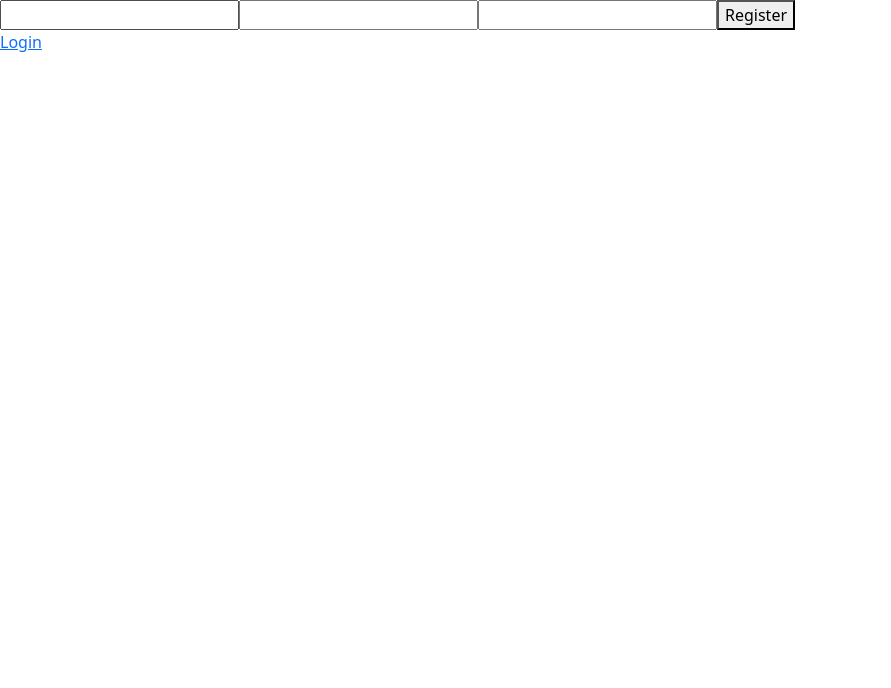
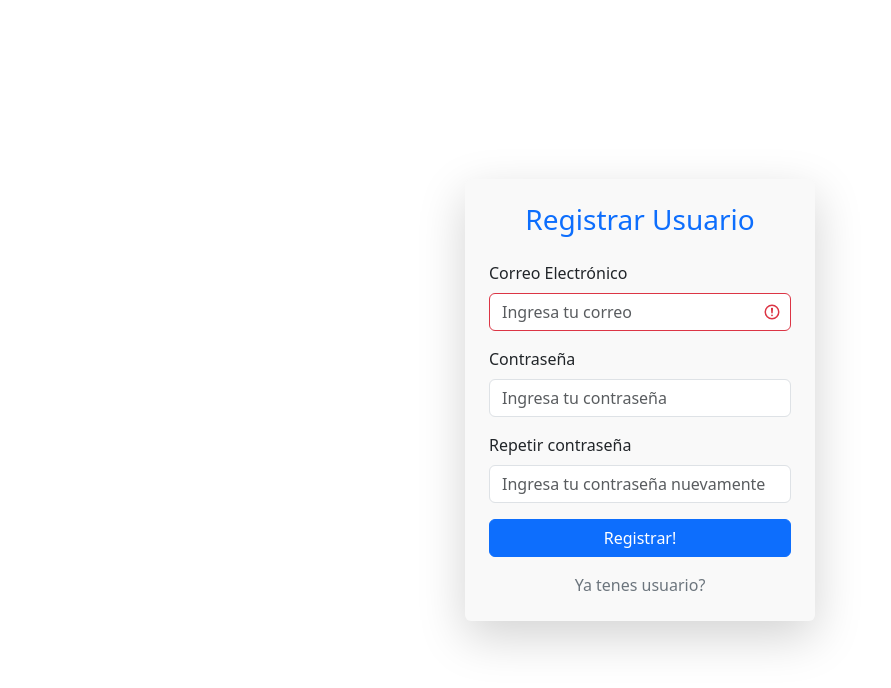
Before and after one commit to ThomasChaures/React-Peugot, a React (Vite) app: page /register in a window 1280 px wide. Shown: the top 688 px of the page, without its empty margins (0-891 px from the left). Built offline with nearby package versions, Linux system fonts and the light colour scheme.

Commit message:
login, register, token

```diff
--- a/index.html
+++ b/index.html
@@ -5,7 +5,7 @@
     <link rel="icon" type="image/svg+xml" href="/vite.svg" />
     <meta name="viewport" content="width=device-width, initial-scale=1.0" />
     <link href="https://cdn.jsdelivr.net/npm/bootstrap@5.3.3/dist/css/bootstrap.min.css" rel="stylesheet" integrity="sha384-QWTKZyjpPEjISv5WaRU9OFeRpok6YctnYmDr5pNlyT2bRjXh0JMhjY6hW+ALEwIH" crossorigin="anonymous">
-    <title>Vite + React</title>
+    <title>GetCar</title>
   </head>
   <body>
     <!-- Renderizado de la app en #root -->
--- a/src/App.jsx
+++ b/src/App.jsx
@@ -1,12 +1,11 @@
 import React from "react";
-import Login from "./components/Login/Login";
 
 function App() {
 
   // retorno jsx
   return (
     <>
-    <Login></Login>
+     <h1>Home</h1>
     </>
   );
 }
--- a/src/components/Listado/listItem.css
+++ /dev/null
@@ -1,3 +0,0 @@
-.li{
-    background-color: aqua;
-}
--- a/src/components/Register/Register.jsx
+++ b/src/components/Register/Register.jsx
@@ -1,10 +1,12 @@
 import React, { useState } from "react";
-import { Link, Navigate } from "react-router-dom";
+import { Link, useNavigate} from "react-router-dom";
 
 const Register = () => {
   const [email, setEmail] = useState("");
   const [password, setPassword] = useState("");
   const [passwordVerify, setPasswordVerify] = useState("");
+  const [error, setError] = useState('')
+  const navigate = useNavigate()
 
   const handleSubmit = async (e) => {
     e.preventDefault();
@@ -16,12 +18,18 @@ const Register = () => {
       },
     });
     const data = await response.json();
-    console.log(data);
-    localStorage.setItem("token", data.token);
+    console.log(data.usuario);
+    console.log(data.usuario.token)
+
+
 
     if(response.status === 201){
-      Navigate('/login')
+      navigate('/')
+      localStorage.setItem("token", data.usuario.token);
+    }else {
+      setError('No se pudo registrar al usuario.')
     }
+
   };
 
   const handleChangeEmail = (event) => {
@@ -33,37 +41,69 @@ const Register = () => {
   };
 
   const handleChangePasswordVerify = (event) => {
-    setPassword(event.target.value);
+    setPasswordVerify(event.target.value);
   };
 
+  const checkPassword = () => {
+    return password !== passwordVerify? 'form-control is-invalid' : 'form-control'
+  }
+
+  const checkEmail = () => {
+    return email === '' ? 'form-control is-invalid' : 'form-control'
+  }
+
   return (
-    <>
-      <form onSubmit={handleSubmit}>
+    <div className="d-flex justify-content-center align-items-center vh-100">
+    <form
+      onSubmit={handleSubmit}
+      className="p-4 shadow-lg rounded"
+      style={{ width: '350px', backgroundColor: '#f9f9f9' }}
+    >
+      <h3 className="text-center mb-4 text-primary">Registrar Usuario</h3>
+      <div className="mb-3">
+        <label htmlFor="email" className="form-label">Correo Electrónico</label>
         <input
           type="email"
-          name="email"
+          className={checkEmail()}
           id="email"
+          placeholder="Ingresa tu correo"
           onChange={handleChangeEmail}
+          required
         />
+      </div>
+      <div className="mb-3">
+        <label htmlFor="password" className="form-label">Contraseña</label>
         <input
           type="password"
-          name="password"
+          className={checkPassword()}
           id="password"
+          placeholder="Ingresa tu contraseña"
           onChange={handleChangePassword}
+          required
         />
-
+      </div>
+      <div className="mb-3">
+        <label htmlFor="password" className="form-label">Repetir contraseña</label>
         <input
           type="password"
-          name="passwordConfirm"
-          id="passwordConfirm"
+          className={checkPassword()}
+          id="passwordVerify"
+          placeholder="Ingresa tu contraseña nuevamente"
           onChange={handleChangePasswordVerify}
+          required
         />
-        <button type="submit">Register</button>
-      </form>
+      </div>
+      <button type="submit" className="btn btn-primary w-100">Registrar!</button>
+      <div className="text-center mt-3">
+        <Link to="/login" className="text-decoration-none text-secondary">Ya tenes usuario?</Link>
+      </div>
 
-      <Link to="/login">Login</Link>
-    </>
-  );
-};
+      {
+        error && <div className="text-center mt-3"><p className="text-danger">{error}</p></div>
+      }
+    </form>
+  </div>
+)
+}
 
-export default Register;
+export default Register
--- a/src/main.jsx
+++ b/src/main.jsx
@@ -5,11 +5,12 @@ import App from './App.jsx' // App
 import Login from './components/Login/Login.jsx'
 import Register from './components/Register/Register.jsx'
 import './index.css'
+import Home from './pages/Home.jsx'
 
 const router = createBrowserRouter([
   {
     path: '/',
-    element: <App></App>
+    element: <Home></Home>
   },
   {
     path: '/login',
--- /dev/null
+++ b/src/pages/Home.jsx
@@ -0,0 +1,23 @@
+import React, { useEffect, useState } from "react";
+
+const Home = () => {
+  useEffect(() => {
+    fetch(`http://localhost:3333/api/autos`, {
+      method: "GET",
+      headers: {
+        "Content-Type": "application/json",
+        "auth-token": localStorage.getItem('token')
+      },
+
+    })
+    .then(data => data.json())
+    .then(data => console.log(data))
+  });
+  return (
+    <>
+      <h1>Hola</h1>
+    </>
+  );
+};
+
+export default Home;
```
Also changed, not shown: src/components/Fetch/FetchList.jsx (+9 -4 lines), src/components/Listado/ListItem.jsx (deleted, +0 -19 lines), src/components/Listado/Listado.jsx (deleted, +0 -15 lines).
